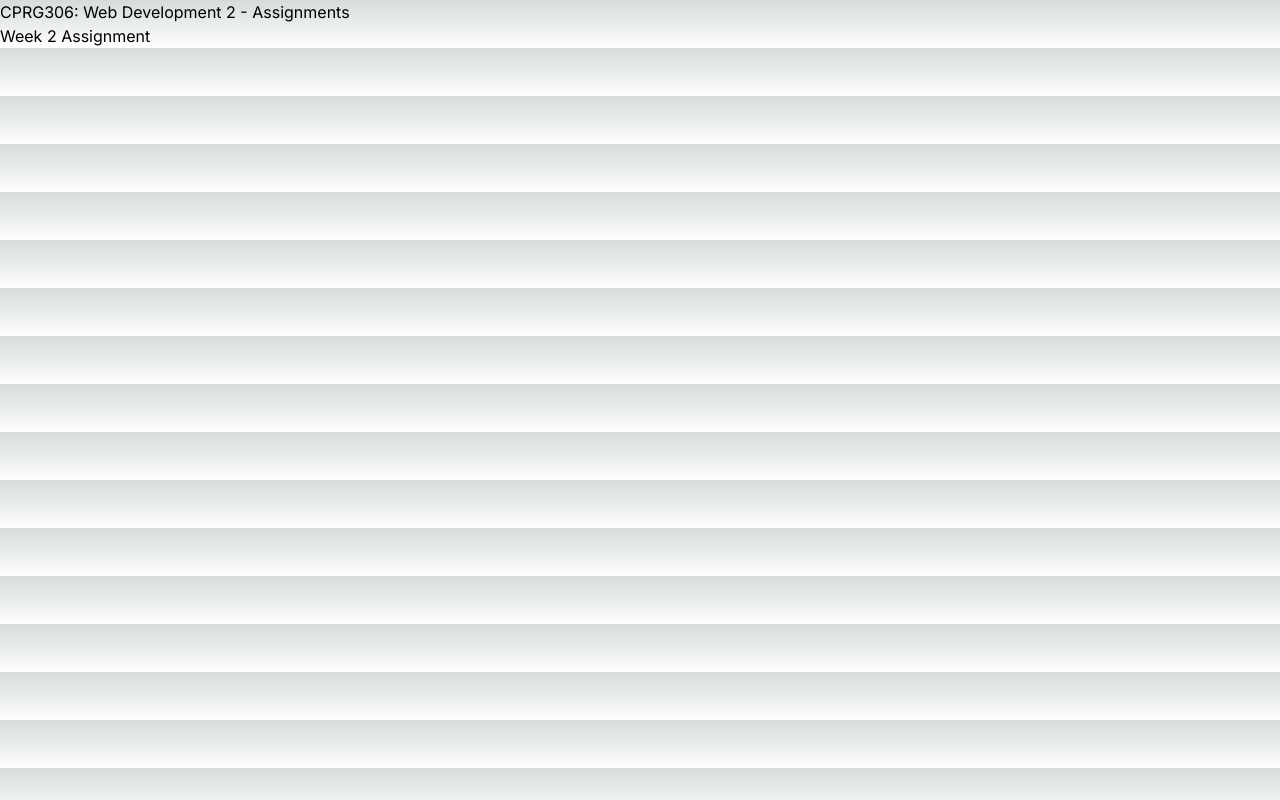
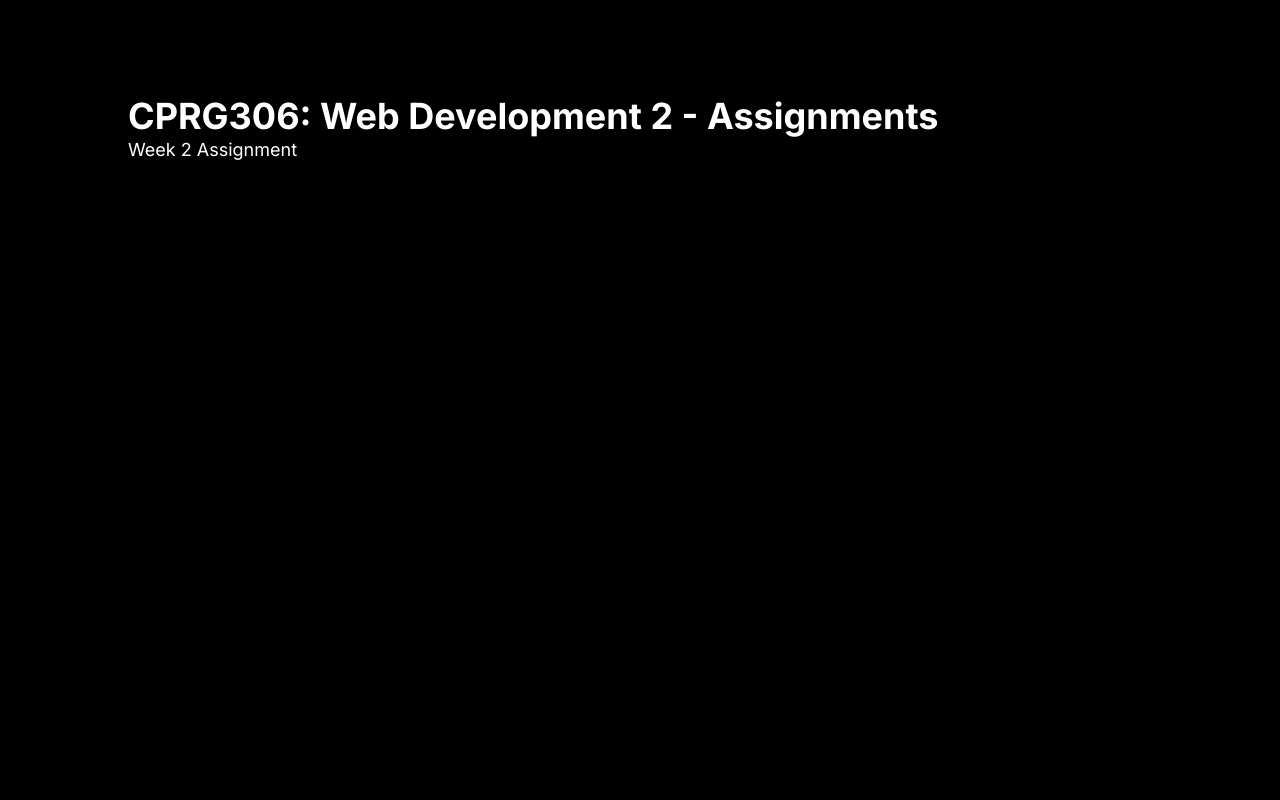
Before and after one commit to willhui1204/cprg306-assignments, a Next.js app: page / in a window 1280 px wide. Built offline with nearby package versions, Linux system fonts and the light colour scheme.

Commit message:
Update page.js

```diff
--- a/app/page.js
+++ b/app/page.js
@@ -2,9 +2,11 @@ import Link from "next/link";
 
 export default function Home(){
   return (
-    <div>
-    <h1>CPRG306: Web Development 2 - Assignments</h1>
-    <p><Link href="./week-2/">Week 2 Assignment</Link></p>
+    <div className="flex min-h-screen bg-black text-white flex-col items-center justify-between pt-24">
+    <div className="z-10 max-w-5xl w-full items-center justify-between text-sm">
+    <h1 className="text-4xl font-bold">CPRG306: Web Development 2 - Assignments</h1>
+    <p className="text-lg"><Link href="./week-2/">Week 2 Assignment</Link></p>
+    </div>
     </div>
   );
 }
```
